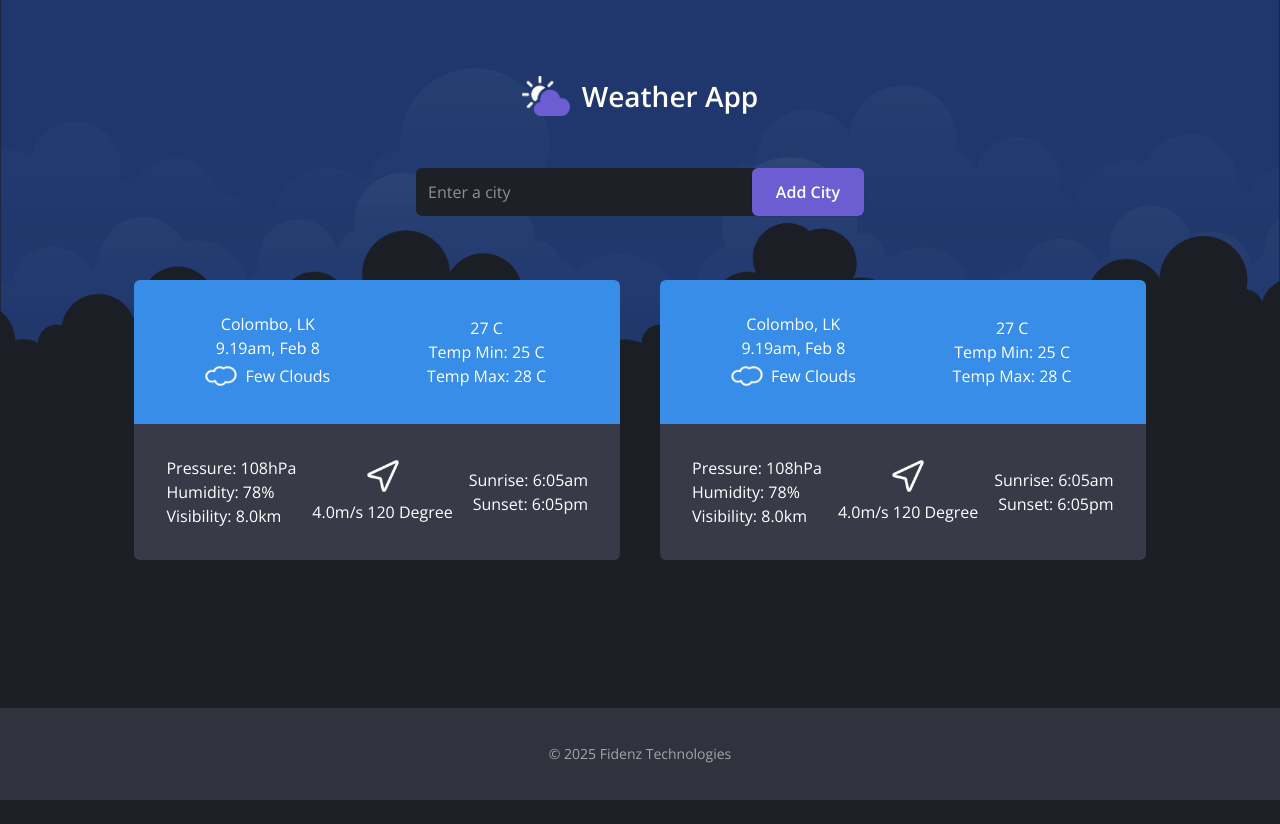
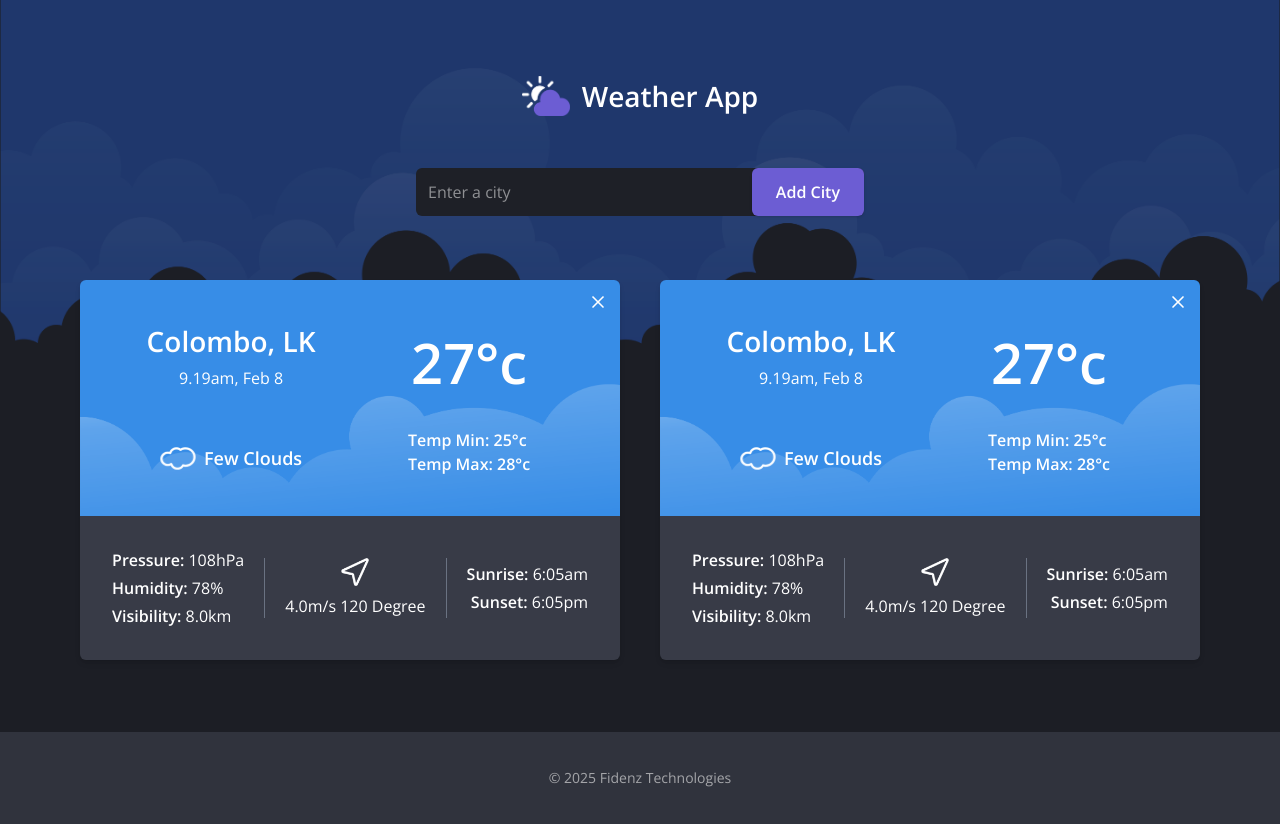
Before and after one commit to DumedhaR/weather-app, a React (Vite) app in the folder client/weather-ui/: page /dashboard in a window 1280 px wide. Before the commit the page ends 800 px from the top, so only its background shows below. Built offline with nearby package versions, Linux system fonts and the light colour scheme.

Commit message:
style: improve WeatherCard with cleaner styling and better structure.

```diff
--- a/client/weather-ui/src/components/Footer.tsx
+++ b/client/weather-ui/src/components/Footer.tsx
@@ -1,8 +1,9 @@
-
-
 const Footer = () => {
   return (
-  <footer className="relative z-20 w-full text-white py-9" style={{backgroundColor: '#30333d', color: '#f1f1f1', }}>
+    <footer
+      className="relative z-20 w-full text-white py-9"
+      style={{ backgroundColor: "#30333d", color: "#f1f1f1" }}
+    >
       <div className="px-6 sm:px-12 lg:px-18 mx-auto capitalize">
         <div className="text-center text-sm opacity-60">
           &copy; {new Date().getFullYear()} Fidenz Technologies
@@ -10,6 +11,6 @@ const Footer = () => {
       </div>
     </footer>
   );
-}
+};
 
 export default Footer;
--- a/client/weather-ui/src/components/WeatherCard.tsx
+++ b/client/weather-ui/src/components/WeatherCard.tsx
@@ -1,46 +1,71 @@
-// import cardBgImg from "../assets/images/BgCard4x.svg";
+import cardBgImg from "../assets/images/BgCard4x.svg";
 import cloudyIcon from "../assets/icons/couldy4x.svg";
 import arrowIcon from "../assets/icons/Arrow4x.svg";
+import { FiX } from "react-icons/fi";
 
-const WeatherCrad = () => {
+const WeatherCard = () => {
   return (
-    <div className="flex flex-col h-full rounded-md overflow-hidden">
-      <div className="flex bg-[#378de7] p-8 w-full justify-center gap-4">
-        <div className="flex flex-col justify-center flex-1">
-          <div className="flex flex-col">
-            <div>Colombo, LK</div>
-            <div>9.19am, Feb 8</div>
+    <div className="flex flex-col h-full rounded-md overflow-hidden shadow-md relative">
+      <button className="absolute top-2 right-2 p-1" aria-label="Close">
+        <FiX className="w-5 h-5 text-white" />
+      </button>
+      <div
+        className="flex bg-[#378de7] p-10 w-full gap-4  bg-no-repeat bg-bottom bg-contain"
+        style={{ backgroundImage: `url(${cardBgImg})` }}
+      >
+        <div className="flex flex-col flex-1 justify-between">
+          <div>
+            <h3 className="text-[28px] font-semibold">Colombo, LK</h3>
+            <p className="mt-1">9.19am, Feb 8</p>
           </div>
-          <div className="flex items-center gap-2 justify-center">
-            <img src={cloudyIcon} className="w-8 h-8 object-contain" />
-            <div>Few Clouds</div>
+          <div className="flex items-center justify-center gap-2 text-[18px] font-semibold">
+            <img
+              src={cloudyIcon}
+              alt="Cloudy"
+              className="w-9 h-9 object-contain"
+            />
+            <p>Few Clouds</p>
           </div>
         </div>
-        <div className="flex flex-col justify-center flex-1">
-          <div>27 C</div>
+        <div className="flex flex-col flex-1 items-center text-left gap-6 font-semibold">
+          <p className="text-[56px]">27°c</p>
           <div>
-            <div>Temp Min: 25 C</div>
-            <div>Temp Max: 28 C</div>
+            <p>Temp Min: 25°c</p>
+            <p>Temp Max: 28°c</p>
           </div>
         </div>
       </div>
-      <div className="flex bg-[#383b47] p-8 justify-between gap-4">
-        <div className="flex flex-col text-left justify-center">
-          <div>Pressure: 108hPa</div>
-          <div>Humidity: 78%</div>
-          <div>Visibility: 8.0km</div>
+      <div className="flex bg-[#383b47] justify-between p-8 gap-5 items-center">
+        <ul className="space-y-1 text-left">
+          <li>
+            <span className="font-semibold">Pressure:</span> 108hPa
+          </li>
+          <li>
+            <span className="font-semibold">Humidity:</span> 78%
+          </li>
+          <li>
+            <span className="font-semibold">Visibility:</span> 8.0km
+          </li>
+        </ul>
+        <div className="flex flex-col items-center gap-2 border-x border-gray-500 h-full px-5">
+          <img
+            src={arrowIcon}
+            alt="Wind Direction"
+            className="w-7 h-7 object-contain"
+          />
+          <p>4.0m/s 120 Degree</p>
         </div>
-        <div className="flex flex-col text-center justify-center items-center gap-2">
-          <img src={arrowIcon} className="w-8 h-8 object-contain" />
-          <div>4.0m/s 120 Degree</div>
-        </div>
-        <div className="flex flex-col text-right justify-center">
-          <div>Sunrise: 6:05am</div>
-          <div>Sunset: 6:05pm</div>
-        </div>
+        <ul className="space-y-1 text-right h-full">
+          <li>
+            <span className="font-semibold">Sunrise:</span> 6:05am
+          </li>
+          <li>
+            <span className="font-semibold">Sunset:</span> 6:05pm
+          </li>
+        </ul>
       </div>
     </div>
   );
 };
 
-export default WeatherCrad;
+export default WeatherCard;
--- a/client/weather-ui/src/index.css
+++ b/client/weather-ui/src/index.css
@@ -17,7 +17,7 @@
 
 html {
   scroll-behavior: smooth;
-  font-size: 16px;
+  /* font-size: 16px;  */
 }
 
 body {
@@ -28,3 +28,19 @@ body {
   min-height: 100vh;
   overscroll-behavior: none;
 }
+
+@theme {
+  --color-mint-500: oklch(0.72 0.11 178);
+}
+
+@layer components {
+  .btn-primary {
+    @apply bg-blue-600 text-white px-4 py-2 rounded;
+  }
+}
+
+@layer utilities {
+  .skew-15deg {
+    transform: skewY(-15deg);
+  }
+}
--- a/client/weather-ui/src/layouts/MainLayout.tsx
+++ b/client/weather-ui/src/layouts/MainLayout.tsx
@@ -8,7 +8,7 @@ function MainLayout() {
       style={{ backgroundImage: `url('/images/BgMain4x.svg')` }}
     >
       <div className="absolute inset-0 bg-black opacity-5 pointer-events-none z-10" />
-      <div className="relative z-20 flex-grow">
+      <div className="relative z-20 flex-grow px-6">
         <div className="flex items-center justify-center gap-3 mt-18 font-semibold">
           <img
             src="/images/Logo4x.svg"
--- a/client/weather-ui/src/pages/Dashboard.tsx
+++ b/client/weather-ui/src/pages/Dashboard.tsx
@@ -1,5 +1,5 @@
 import SearchBar from "../components/SearchBar";
-import WeatherCrad from "../components/WeatherCard";
+import WeatherCard from "../components/WeatherCard";
 const Dashboard = () => {
   return (
     <div className="flex flex-col gap-16">
@@ -7,8 +7,8 @@ const Dashboard = () => {
         <SearchBar />
       </div>
       <div className="flex flex-wrap justify-center items-center gap-10">
-        <WeatherCrad />
-        <WeatherCrad />
+        <WeatherCard />
+        <WeatherCard />
       </div>
     </div>
   );
```
Lines whose indentation alone changed are shown as unchanged.
